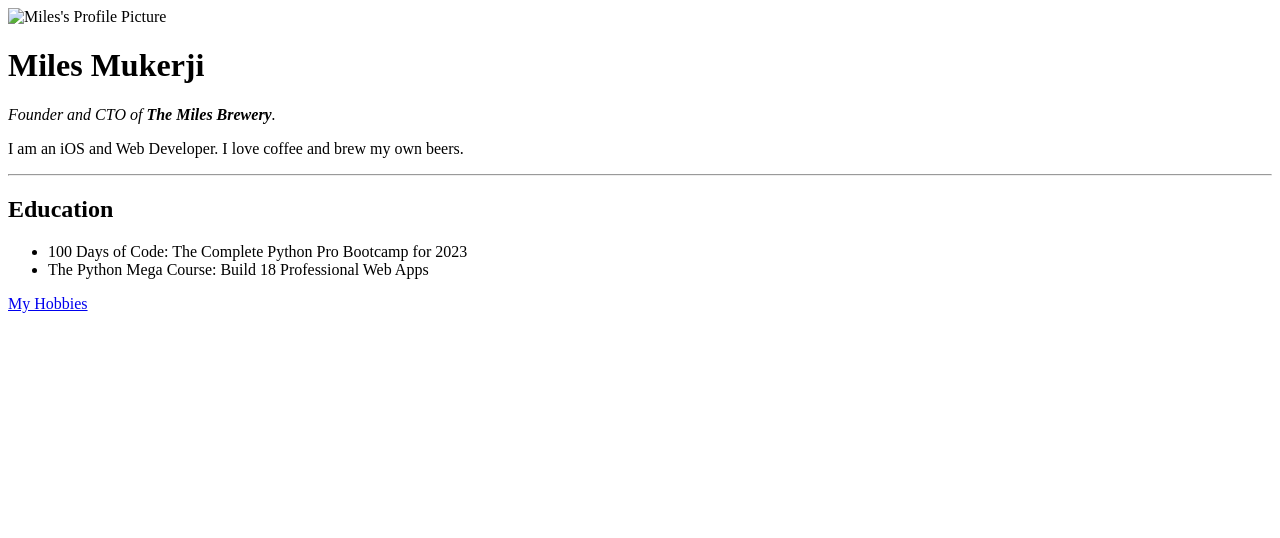
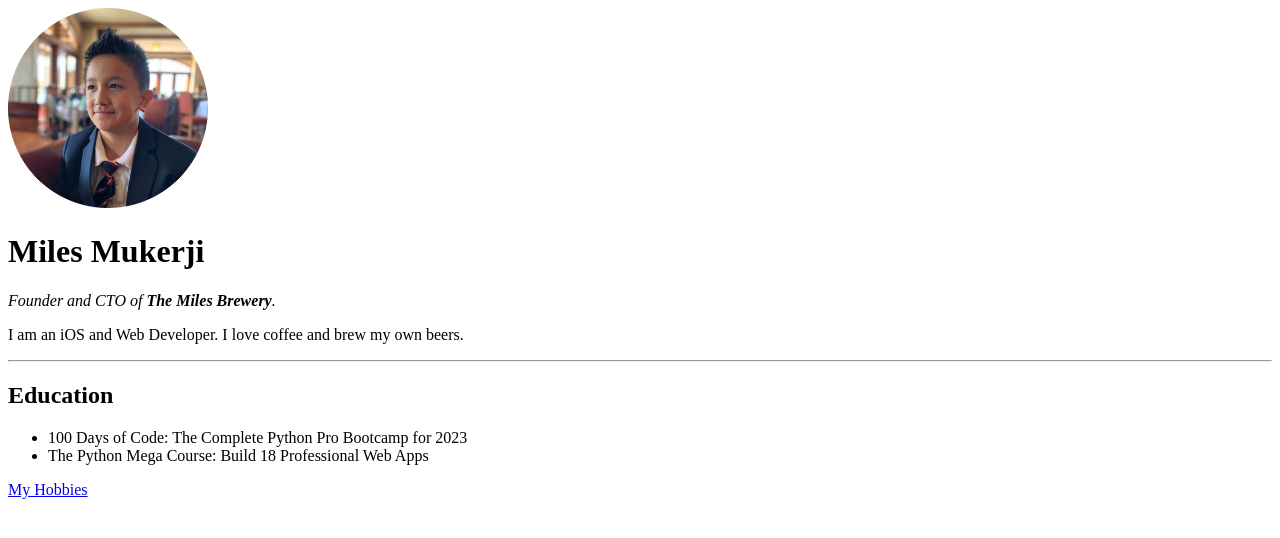
Before and after one commit to attackdoge3213/cv, a plain HTML site: page index.html in a window 1280 px wide. Drawn offline with Linux system fonts and the light colour scheme.

Commit message:
Update index.html

```diff
--- a/index.html
+++ b/index.html
@@ -5,7 +5,7 @@
 		<title>💛 Miles's Personal Site</title>
 	</head>
 	<body>
-		<img src="images/miles.png" alt="Miles's Profile Picture">
+		<img src="miles.png" alt="Miles's Profile Picture">
 
 		<h1>Miles Mukerji</h1>
 		<p><em>Founder and CTO of <strong>The Miles Brewery</strong>.</em></p>
```
